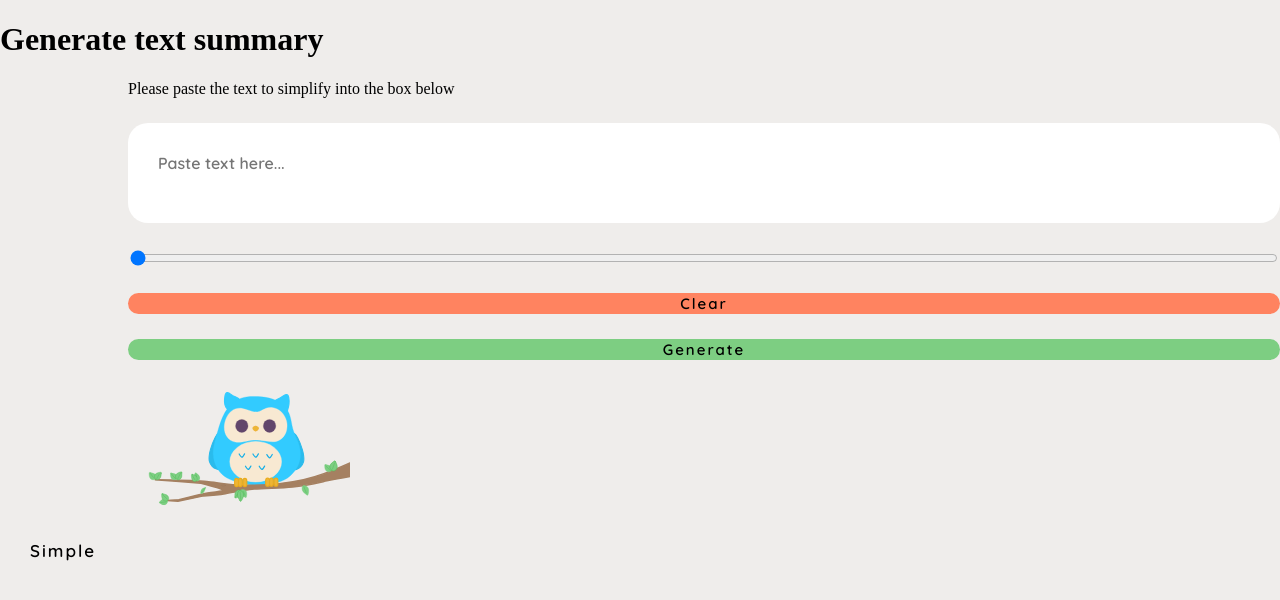
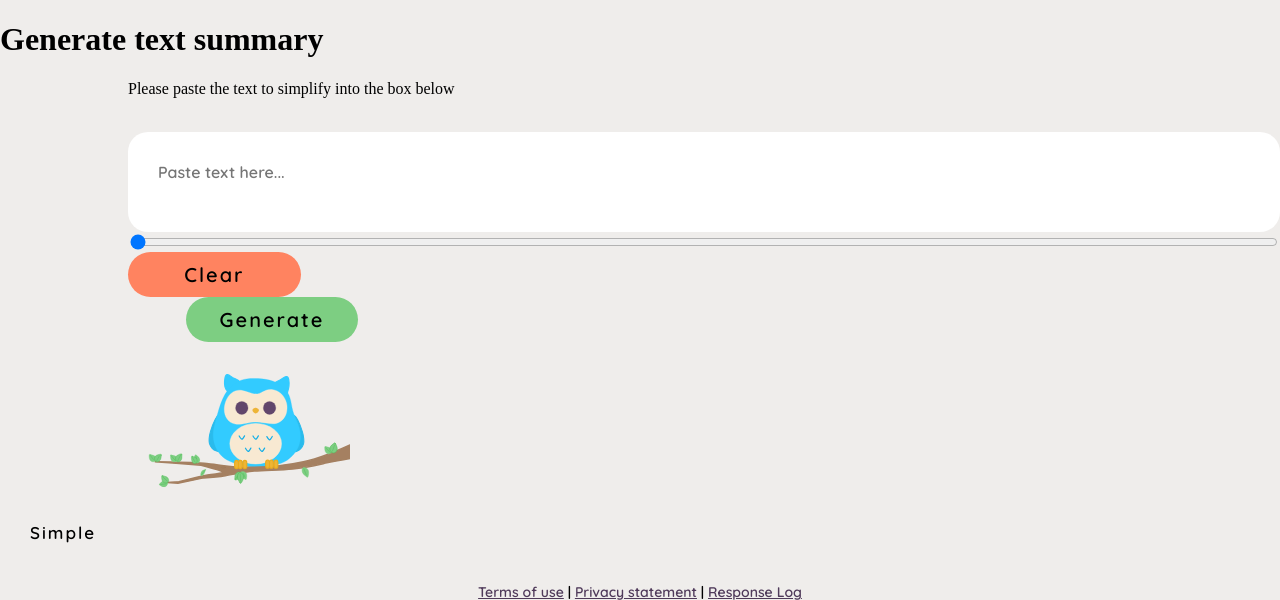
Before and after one commit to ilona-krasnova/IRM4900, a PHP site: page / in a window 1280 px wide. Shown: the part 54-654 px from the top of the page. Run offline with PHP 8.4, Linux system fonts and the light colour scheme.

Commit message:
Update styles.css

```diff
--- a/styles.css
+++ b/styles.css
@@ -1,17 +1,3 @@
-/*
-- IRM4900 Capstone Project - Fall 2023/ Winter 2024
-- Using Generative Artificial Intelligence for Age-Appropriate Text Summarization
-
-- Team Members
-- Technical Lead: Jamila Johnson | 101206365
-- Documentation: Phoebe Chong | 101075924
-- Lead Developer/AI: Ilona Krasnova | 101211529
-- UI/UX Designer: Morgan Gardiner | 101024884
-
-- CSS stylesheet for all of Rescribe's pages
-- Pages uses a flexbox layout to map out HTML elements / create a responsive website
-*/
-
 * {
     box-sizing: border-box;
   }
@@ -68,13 +54,6 @@
     padding-left: 10%;
   }
 
-  #subHeader {
-    color: #4F3A5A;
-    font-family: "Dosis", sans-serif;
-    font-weight: 600;
-    letter-spacing: 5px;
-  }
-
   .pagePara {
     font-family: 'Quicksand', sans-serif;
     font-weight: 600;
@@ -101,10 +80,18 @@
 
   /*Hompage - Form layout*/
   .formElement {
+    padding-left: 10%;
     display: flex;
     flex-direction: column;
-    padding-left: 10%;
-    gap: 25px;
+    flex-wrap: wrap;
+  }
+
+  #subHeader {
+    color: #4F3A5A;
+    font-family: 'Quicksand', sans-serif;
+    font-weight: 600;
+    letter-spacing: 5px;
+    font-size: 22px;
   }
 
   .textAInput {
@@ -116,6 +103,12 @@
     border: none;
     resize: none;
     font-size: 16px;
+    margin-top: 3%;
+  }
+
+  .difficultyRow {
+    display: flex;
+    justify-content: center;
   }
 
   #sliderValue {
@@ -127,26 +120,37 @@
     letter-spacing: 2px;
   }
 
+  .buttonRow {
+    display: flex;
+    justify-content: center;
+  }
+
   .genBtn {
     font-family: 'Quicksand', sans-serif;
     font-weight: 600;
-    font-size: 15px;
+    font-size: 20px;
     color: black;
     background-color: #7DCE82;
     border-radius: 50px;
     border: none;
     letter-spacing: 2px;
+    margin-left: 5%;
+    padding: 10px 0px 10px;
+    width: 15%;
   }
 
   .clearBtn {
     font-family: 'Quicksand', sans-serif;
     font-weight: 600;
-    font-size: 15px;
+    font-size: 20px;
     color: black;
     background-color: #FF8360;
     border-radius: 50px;
     border: none;
     letter-spacing: 2px;
+    margin-right: 5%;
+    padding: 10px 0px 10px;
+    width: 15%;
   }
 
   /*Collective styles - Center layout*/
@@ -204,13 +208,13 @@
     margin: 10px 10px 0px 10px;
   }
 
-    /*Log Response page - text styles*/
+  /*Log Response*/
   .pageHeaderLogR {
     color: #4F3A5A;
     font-family: "Dosis", sans-serif;
     font-weight: 600;
     letter-spacing: 5px;
-    padding-left: 6%;
+    padding-left: 5%;
   }
 
   .logPagePara {
@@ -239,7 +243,7 @@
     background-color: transparent;
   }
 
-  /*Responsive layout - column layout for screens 600px or less*/
+  /*Responsive layout*/
   @media screen and (max-width: 600px) {
 
     .header {
@@ -287,4 +291,4 @@
     }
 
 
-  }/*end of media*/
+  }
```
